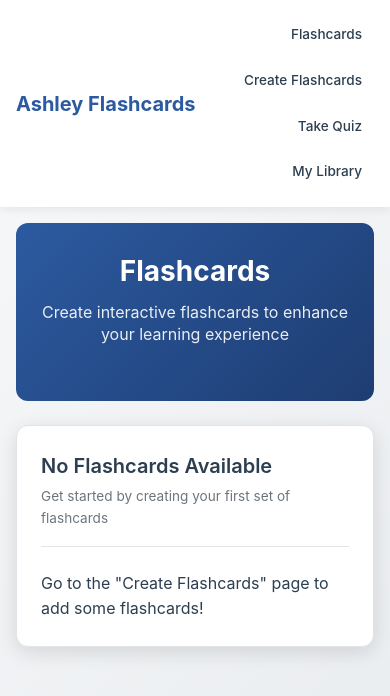
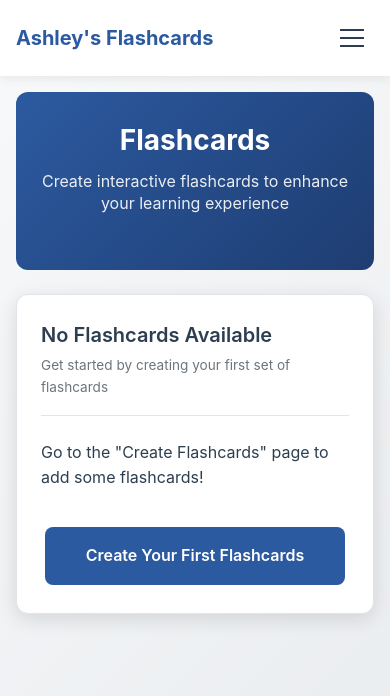
Before and after one commit to Ross-22/flashcards_ashley, a React (Vite) app: page / in a window 390 px wide. Shown: the top 696 px of the page. Built offline with nearby package versions, Linux system fonts and the light colour scheme.

Commit message:
third commit

```diff
--- a/src/App.jsx
+++ b/src/App.jsx
@@ -8,6 +8,7 @@ import LibraryPage from './components/LibraryPage'
 function App() {
   const [flashcards, setFlashcards] = useState([])
   const [quizQuestions, setQuizQuestions] = useState([])
+  const [isMobileMenuOpen, setIsMobileMenuOpen] = useState(false)
 
   const addFlashcards = (newFlashcards) => {
     setFlashcards(prev => [...prev, ...newFlashcards])
@@ -17,16 +18,49 @@ function App() {
     setQuizQuestions(prev => [...prev, ...newQuestions])
   }
 
+  const toggleMobileMenu = () => {
+    setIsMobileMenuOpen(!isMobileMenuOpen)
+  }
+
+  const closeMobileMenu = () => {
+    setIsMobileMenuOpen(false)
+  }
+
   return (
     <Router>
       <div className="header">
         <nav className="nav">
-          <Link to="/" className="nav-brand">Ashley Flashcards</Link>
-          <div className="nav-links">
-            <Link to="/" className="nav-link">Flashcards</Link>
-            <Link to="/input" className="nav-link">Create Flashcards</Link>
-            <Link to="/quiz" className="nav-link">Take Quiz</Link>
-            <Link to="/library" className="nav-link">My Library</Link>
+          <Link to="/" className="nav-brand" onClick={closeMobileMenu}>Ashley's Flashcards</Link>
+
+          {/* Mobile Menu Button */}
+          <button
+            className={`mobile-menu-toggle ${isMobileMenuOpen ? 'active' : ''}`}
+            onClick={toggleMobileMenu}
+            aria-label="Toggle navigation menu"
+          >
+            <span></span>
+            <span></span>
+            <span></span>
+          </button>
+
+          {/* Desktop Navigation */}
+          <div className="nav-links desktop-nav">
+            <Link to="/" className="nav-link" onClick={closeMobileMenu}>Flashcards</Link>
+            <Link to="/input" className="nav-link" onClick={closeMobileMenu}>Create Flashcards</Link>
+            <Link to="/quiz" className="nav-link" onClick={closeMobileMenu}>Take Quiz</Link>
+            <Link to="/library" className="nav-link" onClick={closeMobileMenu}>My Library</Link>
+          </div>
+
+          {/* Mobile Navigation Overlay */}
+          <div className={`mobile-nav-overlay ${isMobileMenuOpen ? 'active' : ''}`} onClick={closeMobileMenu}>
+            <div className="mobile-nav-content" onClick={(e) => e.stopPropagation()}>
+              <div className="mobile-nav-links">
+                <Link to="/" className="nav-link mobile-nav-link" onClick={closeMobileMenu}>Flashcards</Link>
+                <Link to="/input" className="nav-link mobile-nav-link" onClick={closeMobileMenu}>Create Flashcards</Link>
+                <Link to="/quiz" className="nav-link mobile-nav-link" onClick={closeMobileMenu}>Take Quiz</Link>
+                <Link to="/library" className="nav-link mobile-nav-link" onClick={closeMobileMenu}>My Library</Link>
+              </div>
+            </div>
           </div>
         </nav>
       </div>
--- a/src/components/FlashcardPage.jsx
+++ b/src/components/FlashcardPage.jsx
@@ -1,5 +1,5 @@
 import React, { useState, useEffect } from 'react'
-import { useLocation } from 'react-router-dom'
+import { useLocation, Link } from 'react-router-dom'
 
 const FlashcardPage = ({ flashcards }) => {
   const location = useLocation()
@@ -29,6 +29,11 @@ const FlashcardPage = ({ flashcards }) => {
             <p className="card-subtitle">Get started by creating your first set of flashcards</p>
           </div>
           <p>Go to the "Create Flashcards" page to add some flashcards!</p>
+          <div style={{ textAlign: 'center', marginTop: '2rem' }}>
+            <Link to="/input" className="btn btn-lg">
+              Create Your First Flashcards
+            </Link>
+          </div>
         </div>
       </div>
     )
@@ -49,6 +54,7 @@ const FlashcardPage = ({ flashcards }) => {
   const handleFlip = () => {
     setIsFlipped(!isFlipped)
   }
+
 
   return (
     <div>
@@ -81,10 +87,14 @@ const FlashcardPage = ({ flashcards }) => {
             onClick={handleFlip}
           >
             <div className="flashcard-front">
-              {currentCard.question}
+              <div className="flashcard-content">
+                {currentCard.question}
+              </div>
             </div>
             <div className="flashcard-back">
-              {currentCard.answer}
+              <div className="flashcard-content">
+                {currentCard.answer}
+              </div>
             </div>
             <div className="flashcard-hint">
               Click to flip
--- a/src/components/InputPage.jsx
+++ b/src/components/InputPage.jsx
@@ -45,8 +45,10 @@ For key concepts:
 
 For flashcards:
 - Create exactly ${flashcardCount} flashcards that test understanding of the summarized concepts
+- The details of the flashcard questions should be concise and to the point.
 - Use different question types: definition, application, comparison, analysis
-- Provide answers that explain the concepts clearly
+- Provide answers that explain the concepts clearly.
+- The answers should be concise and straight forward. It should not exceed 20 words each.
 - Do NOT copy text directly from the original lesson
 
 For quiz questions:
--- a/src/components/LibraryPage.jsx
+++ b/src/components/LibraryPage.jsx
@@ -1,5 +1,5 @@
 import React, { useState, useEffect } from 'react';
-import { useNavigate } from 'react-router-dom';
+import { useNavigate, Link } from 'react-router-dom';
 import {
   getAllFlashcards,
   getAllQuizzes,
@@ -280,6 +280,11 @@ const LibraryPage = () => {
               <div className="empty-state">
                 <h3>No flashcards yet</h3>
                 <p>Create your first set of flashcards to see them here!</p>
+                <div style={{ textAlign: 'center', marginTop: '2rem' }}>
+                  <Link to="/input" className="btn btn-lg">
+                    Create Your First Flashcards
+                  </Link>
+                </div>
               </div>
             ) : (
               <div className="grid">
@@ -428,6 +433,11 @@ const LibraryPage = () => {
               <div className="empty-state">
                 <h3>No quizzes yet</h3>
                 <p>Create your first quiz to see it here!</p>
+                <div style={{ textAlign: 'center', marginTop: '2rem' }}>
+                  <Link to="/input" className="btn btn-lg">
+                    Create Your First Quiz
+                  </Link>
+                </div>
               </div>
             ) : (
               <div className="grid">
--- a/src/index.css
+++ b/src/index.css
@@ -52,6 +52,7 @@ body {
   max-width: 1200px;
   margin: 0 auto;
   padding: 1rem 20px;
+  position: relative;
 }
 
 .nav-brand {
@@ -59,9 +60,53 @@ body {
   font-weight: 700;
   color: var(--primary-color);
   text-decoration: none;
-}
-
-.nav-links {
+  z-index: 1002;
+}
+
+/* Mobile Menu Toggle */
+.mobile-menu-toggle {
+  display: none;
+  flex-direction: column;
+  justify-content: center;
+  align-items: center;
+  width: 44px;
+  height: 44px;
+  background: transparent;
+  border: none;
+  cursor: pointer;
+  padding: 0;
+  z-index: 1002;
+  position: relative;
+}
+
+.mobile-menu-toggle span {
+  display: block;
+  width: 24px;
+  height: 2px;
+  background: var(--text-dark);
+  margin: 3px 0;
+  transition: var(--transition);
+  transform-origin: center;
+}
+
+.mobile-menu-toggle.active span:nth-child(1) {
+  transform: rotate(45deg) translate(6px, 6px);
+}
+
+.mobile-menu-toggle.active span:nth-child(2) {
+  opacity: 0;
+}
+
+.mobile-menu-toggle.active span:nth-child(3) {
+  transform: rotate(-45deg) translate(6px, -6px);
+}
+
+.mobile-menu-toggle:hover span {
+  background: var(--primary-color);
+}
+
+/* Desktop Navigation */
+.desktop-nav {
   display: flex;
   gap: 2rem;
   align-items: center;
@@ -75,6 +120,7 @@ body {
   border-radius: var(--border-radius-sm);
   transition: var(--transition);
   position: relative;
+  white-space: nowrap;
 }
 
 .nav-link:hover {
@@ -85,6 +131,74 @@ body {
 .nav-link.active {
   color: var(--primary-color);
   background: rgba(44, 90, 160, 0.1);
+}
+
+/* Mobile Navigation Overlay */
+.mobile-nav-overlay {
+  position: fixed;
+  top: 0;
+  left: 0;
+  width: 100%;
+  height: 100%;
+  background: rgba(0, 0, 0, 0.5);
+  z-index: 999;
+  opacity: 0;
+  visibility: hidden;
+  transition: var(--transition);
+}
+
+.mobile-nav-overlay.active {
+  opacity: 1;
+  visibility: visible;
+}
+
+.mobile-nav-content {
+  position: absolute;
+  top: 0;
+  right: 0;
+  width: 280px;
+  height: 100%;
+  background: white;
+  box-shadow: var(--shadow-heavy);
+  transform: translateX(100%);
+  transition: transform 0.3s cubic-bezier(0.4, 0, 0.2, 1);
+  display: flex;
+  flex-direction: column;
+  padding: 80px 0 20px 0;
+}
+
+.mobile-nav-overlay.active .mobile-nav-content {
+  transform: translateX(0);
+}
+
+.mobile-nav-links {
+  display: flex;
+  flex-direction: column;
+  gap: 0.5rem;
+  padding: 0 1.5rem;
+}
+
+.mobile-nav-link {
+  display: block;
+  padding: 1rem 1.25rem;
+  color: var(--text-dark);
+  text-decoration: none;
+  font-weight: 500;
+  border-radius: var(--border-radius-sm);
+  transition: var(--transition);
+  font-size: 1.1rem;
+  border: 1px solid transparent;
+}
+
+.mobile-nav-link:hover {
+  color: var(--primary-color);
+  background: var(--secondary-color);
+  border-color: var(--border-color);
+}
+
+.mobile-nav-link:active {
+  background: rgba(44, 90, 160, 0.1);
+  transform: scale(0.98);
 }
 
 /* Cards */
@@ -236,6 +350,33 @@ body {
   overflow-y: auto;
   overflow-x: hidden;
   text-align: left;
+  /* Improved scrolling for mobile */
+  -webkit-overflow-scrolling: touch;
+  scrollbar-width: thin;
+  scrollbar-color: rgba(0, 0, 0, 0.2) transparent;
+}
+
+/* Custom scrollbar for webkit browsers */
+.flashcard-front::-webkit-scrollbar,
+.flashcard-back::-webkit-scrollbar {
+  width: 6px;
+}
+
+.flashcard-front::-webkit-scrollbar-track,
+.flashcard-back::-webkit-scrollbar-track {
+  background: transparent;
+  border-radius: 3px;
+}
+
+.flashcard-front::-webkit-scrollbar-thumb,
+.flashcard-back::-webkit-scrollbar-thumb {
+  background: rgba(0, 0, 0, 0.2);
+  border-radius: 3px;
+}
+
+.flashcard-front::-webkit-scrollbar-thumb:hover,
+.flashcard-back::-webkit-scrollbar-thumb:hover {
+  background: rgba(0, 0, 0, 0.3);
 }
 
 .flashcard-front {
@@ -576,14 +717,30 @@ body {
   flex-shrink: 0;
 }
 
-.nav-links {
-  display: flex;
-  gap: 0.5rem;
-  align-items: center;
-  flex-wrap: wrap;
-  justify-content: flex-end;
-  flex: 1;
-  min-width: 0; /* Allow shrinking */
+/* Mobile Menu Toggle - Show on mobile */
+@media (max-width: 768px) {
+  .mobile-menu-toggle {
+    display: flex;
+  }
+
+  .desktop-nav {
+    display: none;
+  }
+}
+
+/* Desktop Navigation - Show on larger screens */
+@media (min-width: 769px) {
+  .mobile-menu-toggle {
+    display: none;
+  }
+
+  .mobile-nav-overlay {
+    display: none;
+  }
+
+  .desktop-nav {
+    display: flex;
+  }
 }
 
 .nav-link {
@@ -688,6 +845,11 @@ body {
   position: relative;
   border: 1px solid var(--border-color);
   touch-action: manipulation; /* Improve touch scrolling */
+  /* Prevent text selection on mobile */
+  -webkit-user-select: none;
+  -moz-user-select: none;
+  -ms-user-select: none;
+  user-select: none;
 }
 
 .flashcard-front,
@@ -697,17 +859,67 @@ body {
   height: 100%;
   backface-visibility: hidden;
   display: flex;
-  align-items: flex-start;
-  justify-content: flex-start;
+  align-items: center;
+  justify-content: center;
   border-radius: var(--border-radius);
   padding: 2rem;
   top: 0;
   left: 0;
   word-wrap: break-word;
   overflow-wrap: break-word;
-  overflow-y: auto;
-  overflow-x: hidden;
-  text-align: left;
+  overflow: hidden;
+  text-align: center;
+  /* Allow text selection for content */
+  -webkit-user-select: text;
+  -moz-user-select: text;
+  -ms-user-select: text;
+  user-select: text;
+}
+
+/* Flashcard content wrapper */
+.flashcard-content {
+  width: 100%;
+  max-height: 100%;
+  overflow: hidden;
+  display: flex;
+  align-items: center;
+  justify-content: center;
+  text-align: center;
+  line-height: 1.4;
+}
+
+/* Ensure flashcard hint stays at bottom */
+.flashcard-hint {
+  position: absolute;
+  bottom: 1rem;
+  right: 1rem;
+  color: var(--text-light);
+  font-size: 0.8rem;
+  z-index: 10;
+  pointer-events: none;
+}
+
+/* Custom scrollbar for webkit browsers */
+.flashcard-front::-webkit-scrollbar,
+.flashcard-back::-webkit-scrollbar {
+  width: 6px;
+}
+
+.flashcard-front::-webkit-scrollbar-track,
+.flashcard-back::-webkit-scrollbar-track {
+  background: transparent;
+  border-radius: 3px;
+}
+
+.flashcard-front::-webkit-scrollbar-thumb,
+.flashcard-back::-webkit-scrollbar-thumb {
+  background: rgba(0, 0, 0, 0.2);
+  border-radius: 3px;
+}
+
+.flashcard-front::-webkit-scrollbar-thumb:hover,
+.flashcard-back::-webkit-scrollbar-thumb:hover {
+  background: rgba(0, 0, 0, 0.3);
 }
 
 .quiz-option {
```
